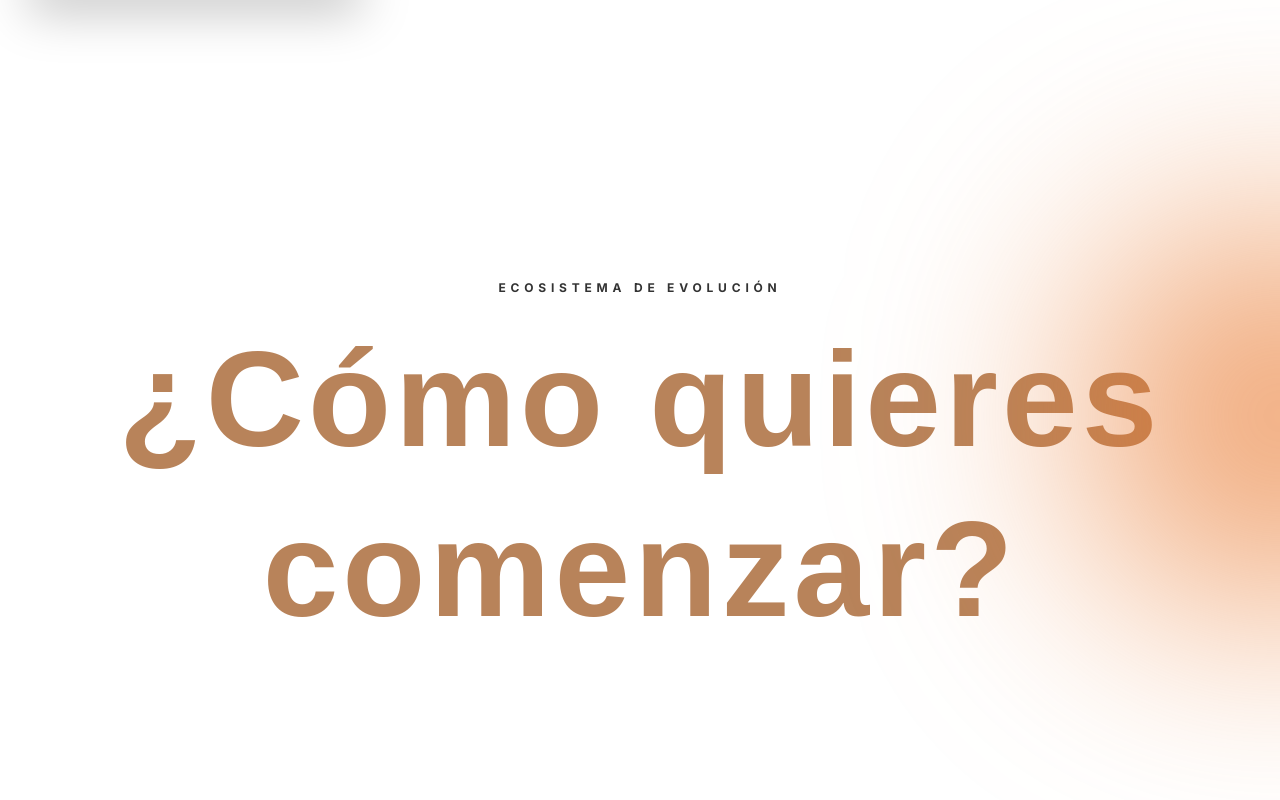
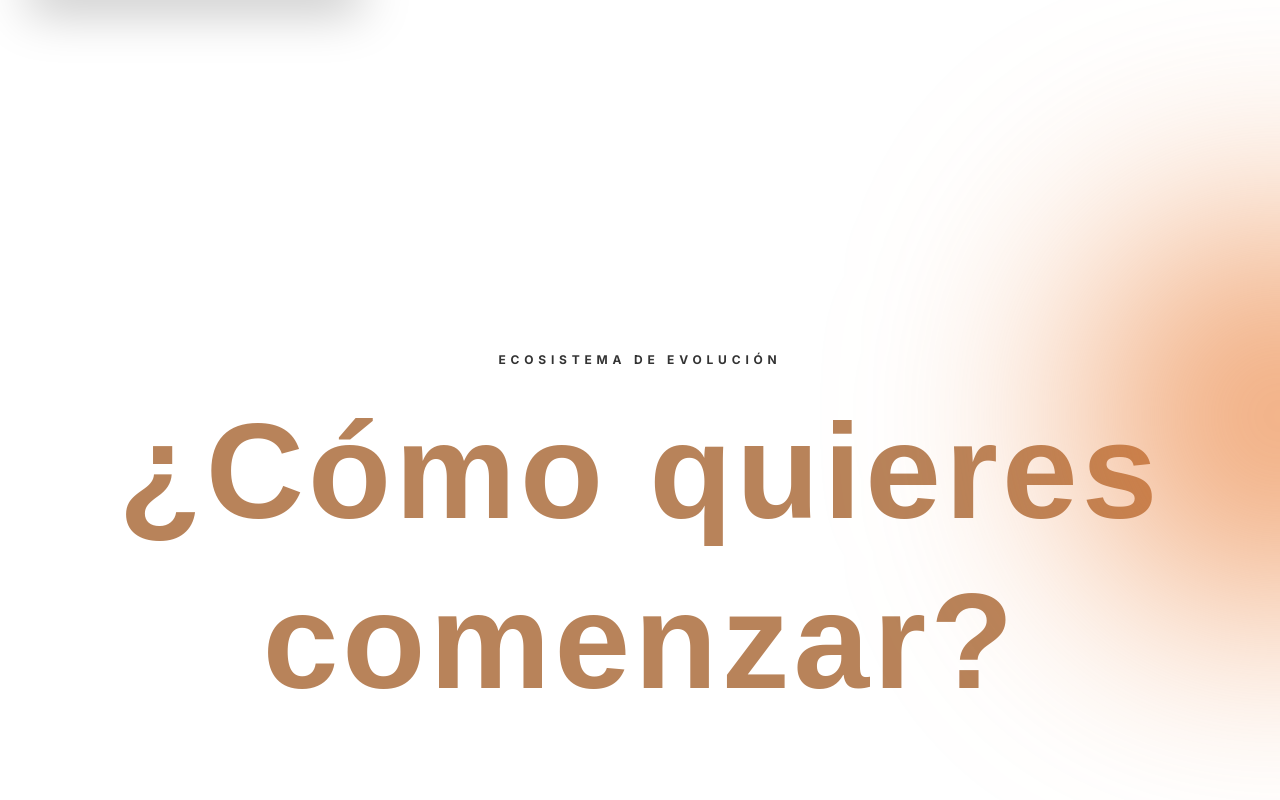
Before and after one commit to yelitzerangeloficialweb-max/yelitze-rangel-web, a Next.js app: page / in a window 1280 px wide. Shown: the part 1440-2240 px from the top of the page. Built offline with nearby package versions, Linux system fonts and the light colour scheme; a web font is replaced by a local one.

Commit message:
style: lowered ServiceSelector header texts further to pt-220

```diff
--- a/components/home/ServiceSelector.tsx
+++ b/components/home/ServiceSelector.tsx
@@ -34,7 +34,7 @@ export default function ServiceSelector() {
             <div className="absolute top-[55%] right-[-32vw] w-[40vw] h-[40vw] bg-[radial-gradient(circle_at_center,rgba(233,123,50,1)_0%,rgba(233,123,50,0.95)_50%,rgba(233,123,50,0.5)_75%,transparent_90%)] blur-[90px] pointer-events-none z-[999]" />
 
             {/* Main Header - Now above the dark section to avoid overlap */}
-            <div className="relative pt-[148px] pb-12 z-20">
+            <div className="relative pt-[220px] pb-12 z-20">
                 <div className="container mx-auto px-4 text-center">
                     <motion.span
                         initial={{ opacity: 0, y: 10 }}
```
